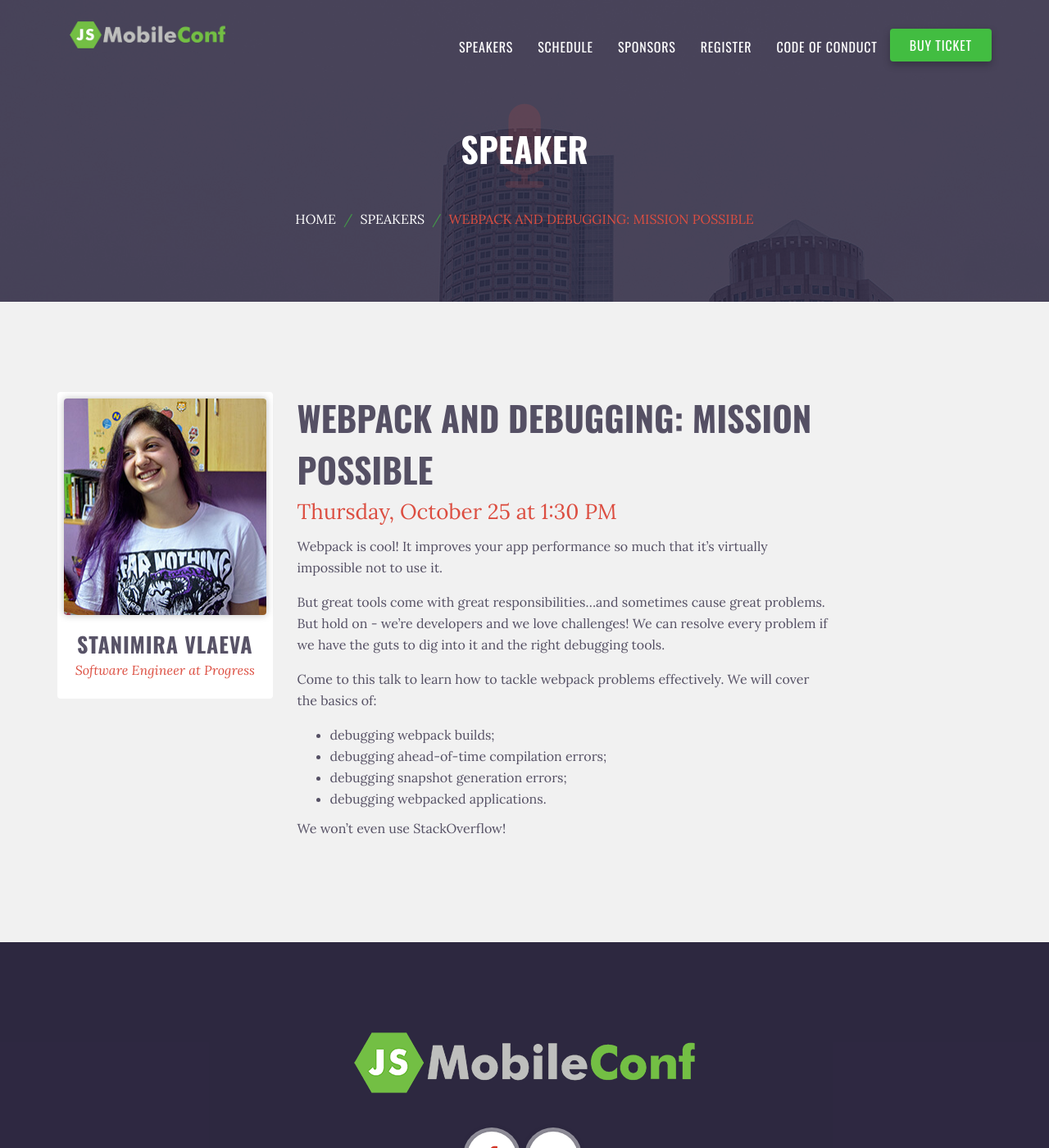
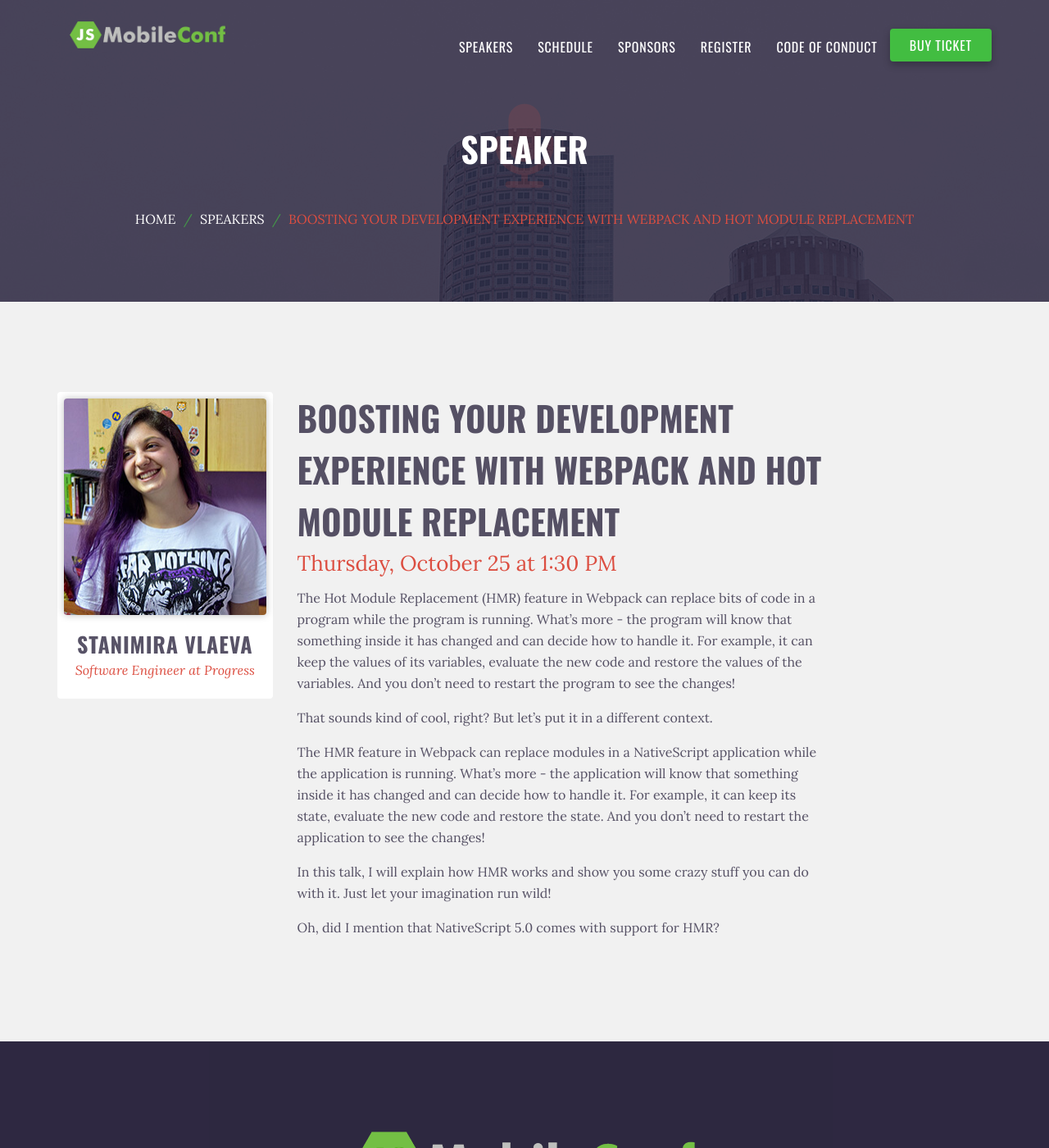
Before and after one commit to remotesynth/jsMobileConf, a Jekyll site: the page built from schedule/session-day1-track1-3.md, in a window 1280 px wide and 1400 px high. Shown: the whole window at 82% size. Built offline with Jekyll 4.4.1, drawn with Linux system fonts in a browser that asks for light colours.

Commit message:
updated mira's talk

```diff
--- a/schedule/session-day1-track1-3.md
+++ b/schedule/session-day1-track1-3.md
@@ -1,23 +1,20 @@
 ---
 layout: session
-title: "Webpack and Debugging: Mission Possible"
+title: "Boosting Your Development Experience with Webpack and Hot Module Replacement"
 speaker-last-name: Vlaeva
 day: 1
 track: 1
 session: 3
 start-time: "1:30 PM"
-short-description: "Learn how to tackle webpack problems effectively with the right debugging tools."
+short-description: "Learn how HMR and Webpack provide a stateful reload experience during app development."
 ---
 
-Webpack is cool! It improves your app performance so much that it's virtually impossible not to use it.
+The Hot Module Replacement (HMR) feature in Webpack can replace bits of code in a program while the program is running. What's more - the program will know that something inside it has changed and can decide how to handle it. For example, it can keep the values of its variables, evaluate the new code and restore the values of the variables. And you don't need to restart the program to see the changes!
 
-But great tools come with great responsibilities...and sometimes cause great problems. But hold on - we're developers and we love challenges! We can resolve every problem if we have the guts to dig into it and the right debugging tools.
+That sounds kind of cool, right? But let's put it in a different context.
 
-Come to this talk to learn how to tackle webpack problems effectively. We will cover the basics of:
+The HMR feature in Webpack can replace modules in a NativeScript application while the application is running. What's more - the application will know that something inside it has changed and can decide how to handle it. For example, it can keep its state, evaluate the new code and restore the state. And you don't need to restart the application to see the changes!
 
-- debugging webpack builds;
-- debugging ahead-of-time compilation errors;
-- debugging snapshot generation errors;
-- debugging webpacked applications.
+In this talk, I will explain how HMR works and show you some crazy stuff you can do with it. Just let your imagination run wild!
 
-We won't even use StackOverflow!
+Oh, did I mention that NativeScript 5.0 comes with support for HMR?
```
